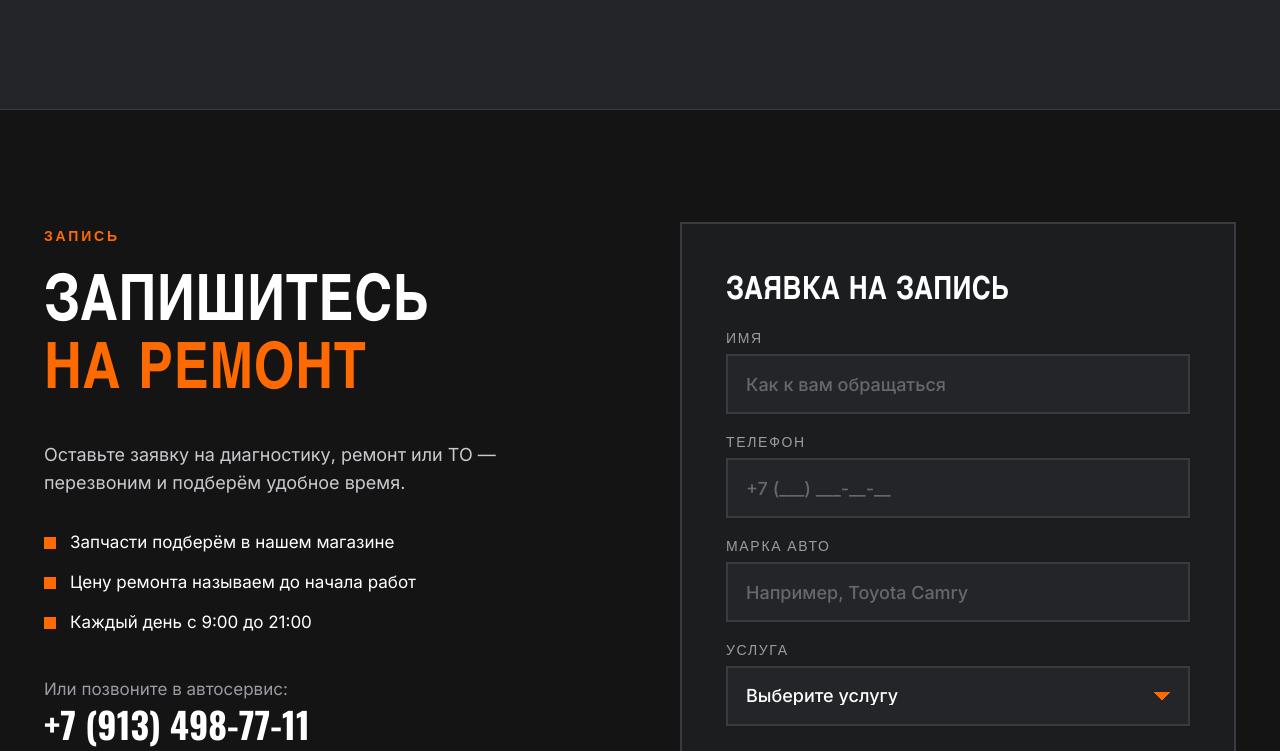
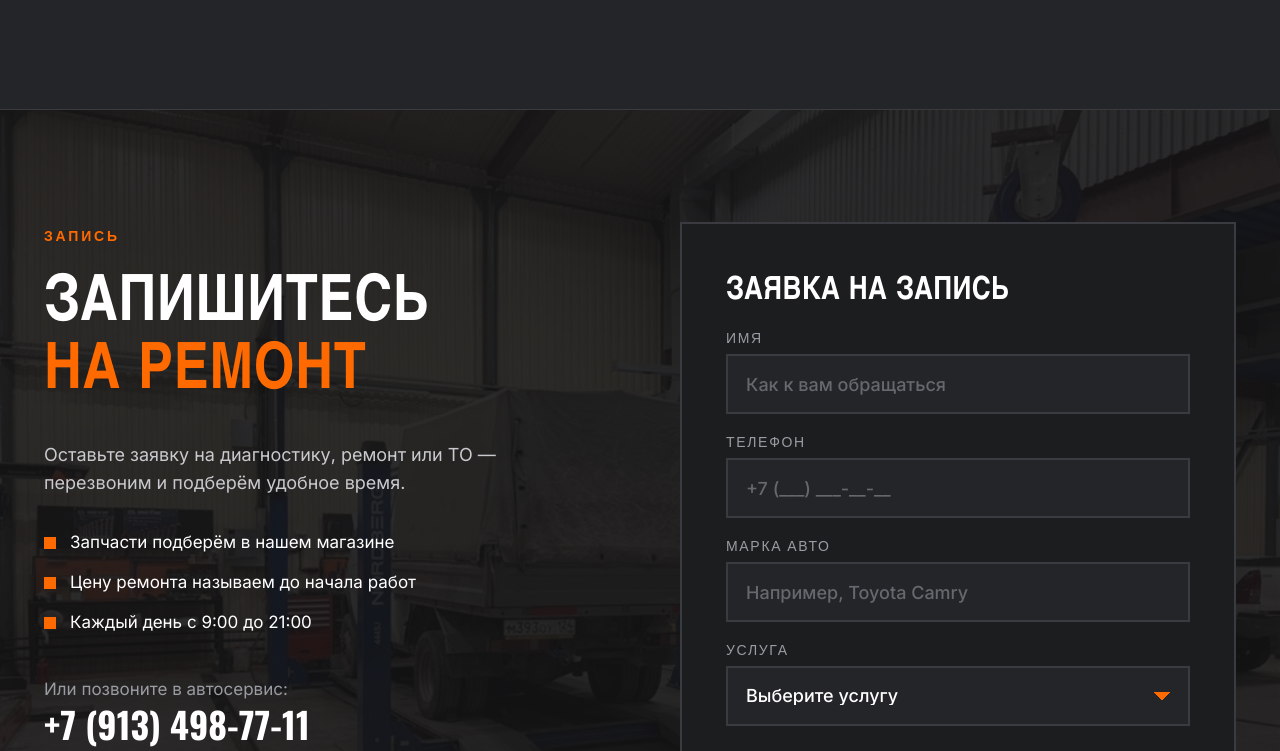
Before and after one commit to clashbayt5-collab/leman24, a plain HTML site: page index.html in a window 1280 px wide. Shown: the part 7086-7837 px from the top of the page. Drawn offline with nearby package versions, Linux system fonts and the light colour scheme.

Commit message:
Фон блока записи: фото, которое есть в папке img
Co-Authored-By: Claude Opus 5.5 <noreply@anthropic.com>

```diff
--- a/index.html
+++ b/index.html
@@ -263,7 +263,7 @@
   .review span { color: var(--muted); font-size: 15px; }
 
   /* Форма */
-  .booking { position: relative; background: #111 url("img/boks.jpg") center/cover no-repeat; }
+  .booking { position: relative; background: #111 url("img/podyemniki.jpg") center/cover no-repeat; }
   .booking::before { content: ""; position: absolute; inset: 0; background: rgba(20,20,22,.9); }
   .booking .wrap { position: relative; display: grid; grid-template-columns: 1fr 1fr; gap: 80px; align-items: start; }
   .booking-info p { color: #c9cace; font-size: 18px; margin-bottom: 32px; }
```
